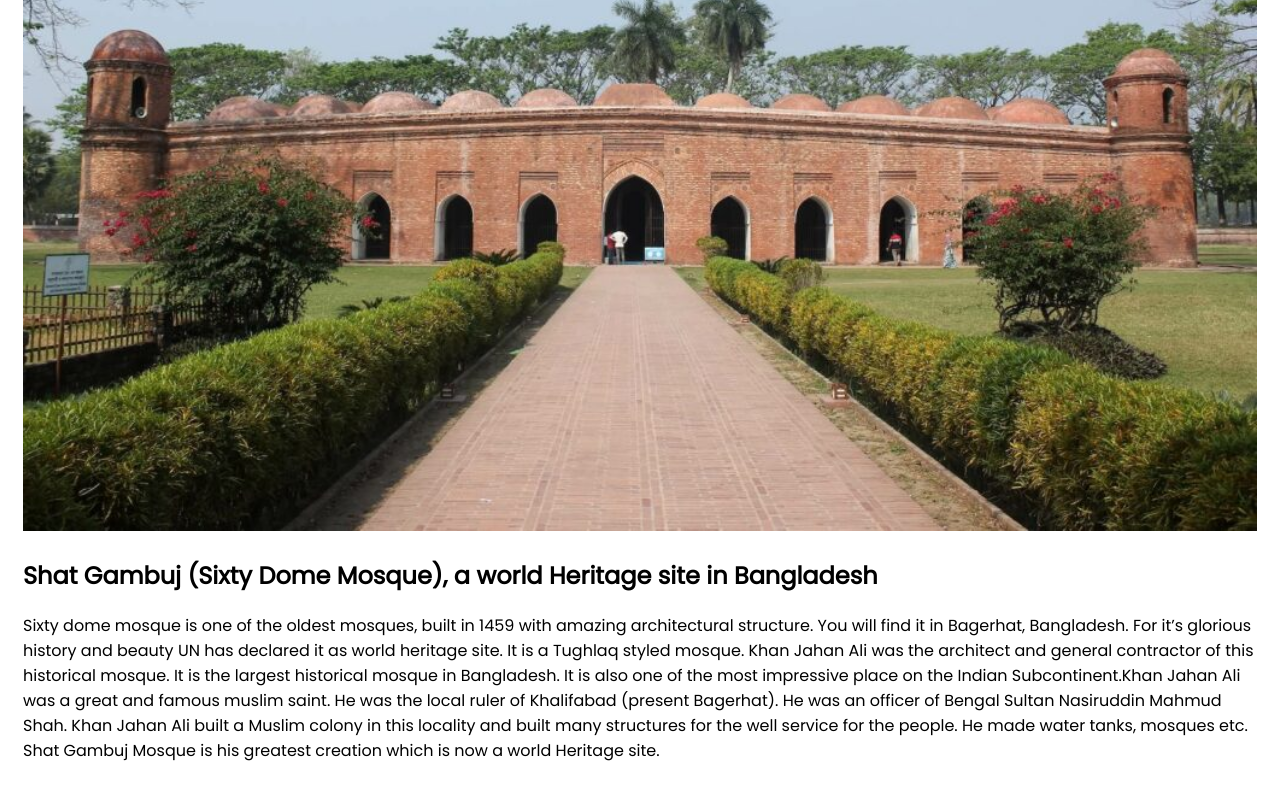
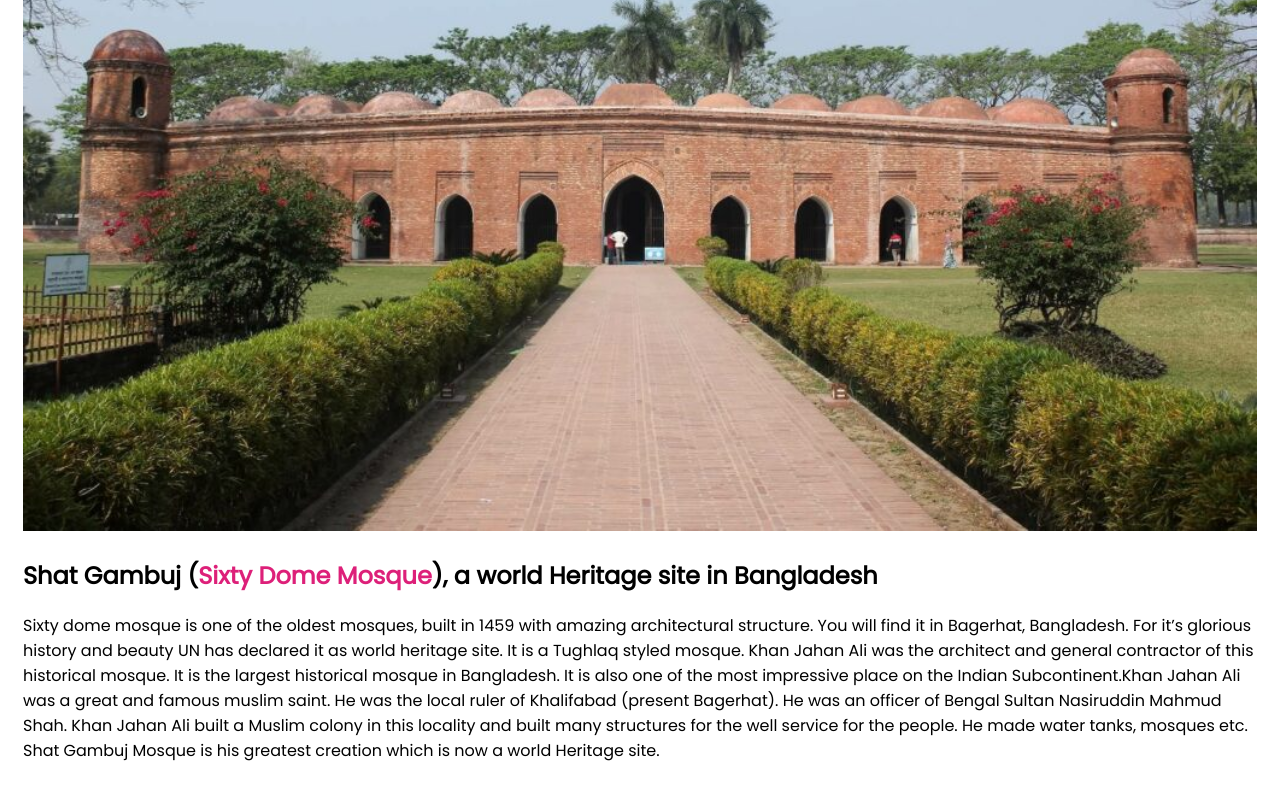
Before and after one commit to Tuhinbd71/travel_portfolio_project, a plain HTML site: page index.html in a window 1280 px wide. Shown: the part 2488-3288 px from the top of the page. Drawn offline with Linux system fonts and the light colour scheme.

Commit message:
color commit

```diff
--- a/index.html
+++ b/index.html
@@ -10,6 +10,7 @@
     <link rel="preconnect" href="https://fonts.gstatic.com" crossorigin>
     <link href="https://fonts.googleapis.com/css2?family=Poppins&display=swap" rel="stylesheet">
     <link rel="stylesheet" href="style.css">
+
 </head>
 
 <body>
@@ -68,7 +69,7 @@
     </div>
     <div>
         <img class="img_resize" src="the-sixty-dome-mosque.jpg" alt="">
-        <h2>Shat Gambuj (Sixty Dome Mosque), a world Heritage site in Bangladesh</h2>
+        <h2>Shat Gambuj (<span class="hading_color">Sixty Dome Mosque</span>), a world Heritage site in Bangladesh</h2>
         <p>Sixty dome mosque is one of the oldest mosques, built in 1459 with amazing architectural structure. You will
             find it in Bagerhat, Bangladesh.
 
```
